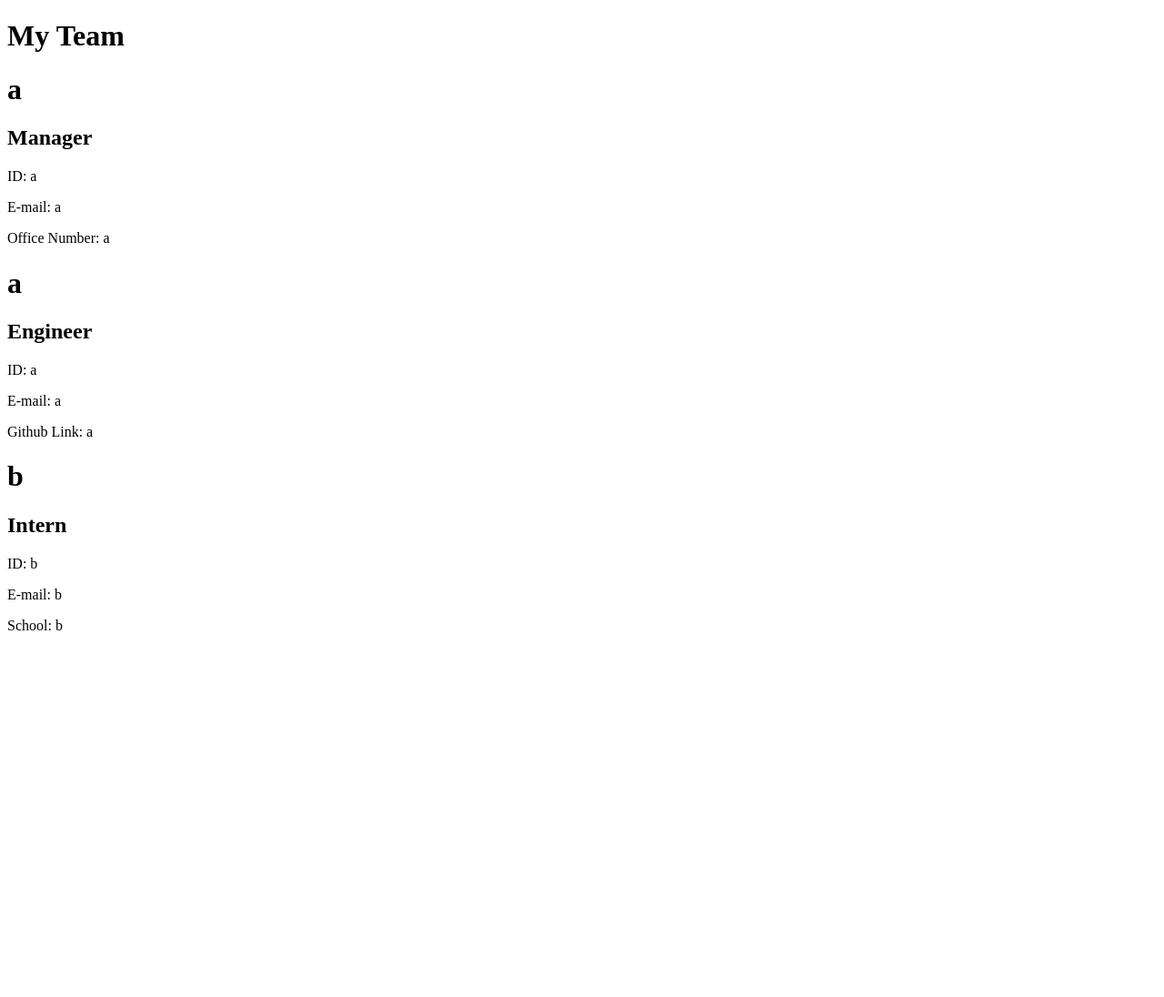
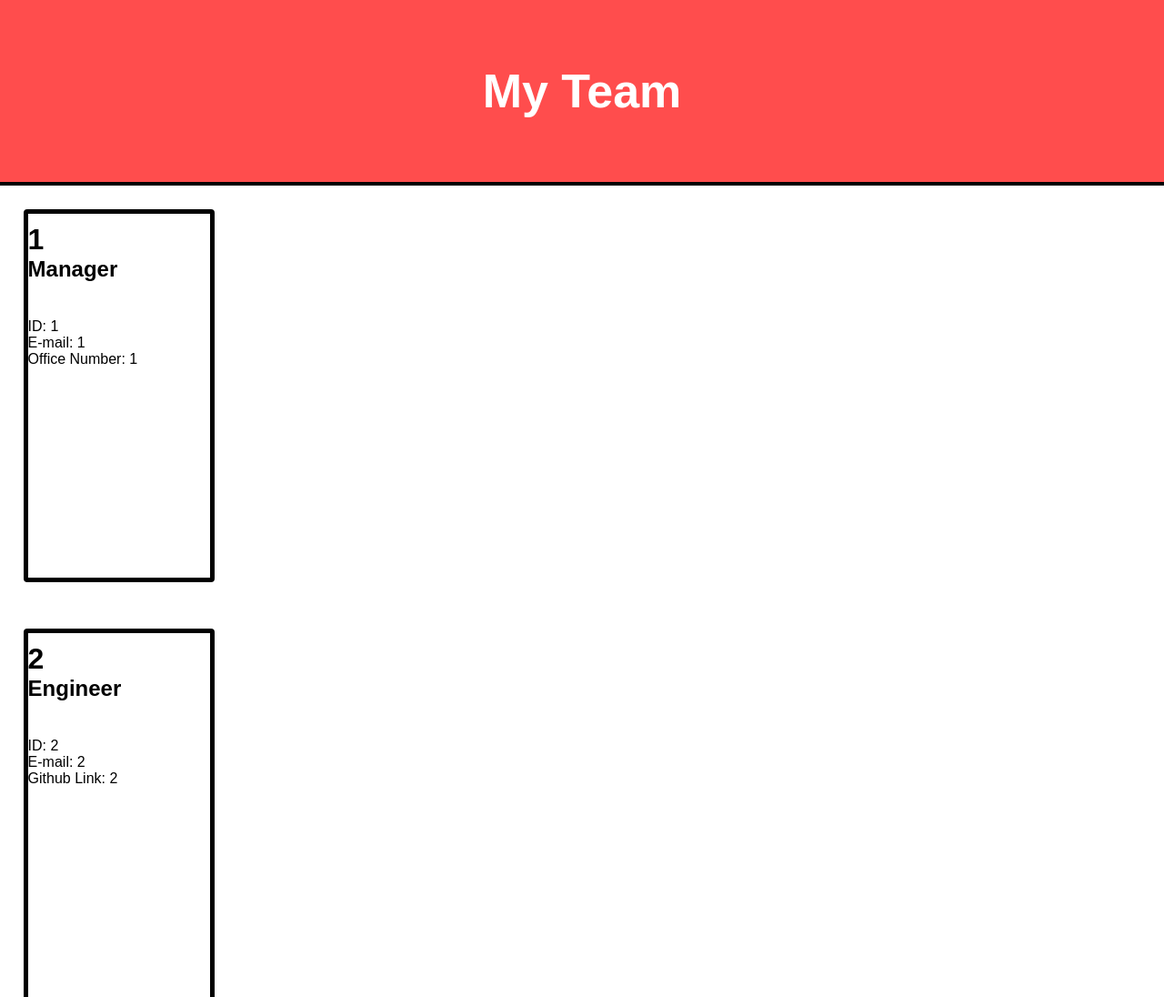
Before and after one commit to connor-kfitz/Node.JS-Team-Profile-Generator, a website: page index.html in a window 1280 px wide. Shown: the top 1096 px of the page at 91% size. Before the commit the page ends 800 px from the top, so only its background shows below. Drawn offline with Linux system fonts and the light colour scheme.

Commit message:
Linked classes to index.js

```diff
--- a/index.html
+++ b/index.html
@@ -18,13 +18,13 @@
     <div class="flex">
         <div class = 'employeeCard flex'>
             <div class = 'cardTop flex'>
-                <h1>a</h1>
+                <h1>1</h1>
                 <h2>Manager</h2>
             </div>
             <div class = 'cardBottom flex'>
-                <p>ID: a</p>
-                <p>E-mail: a</p>
-                <p>Office Number: a</p>
+                <p>ID: 1</p>
+                <p>E-mail: 1</p>
+                <p>Office Number: 1</p>
             </div>
         </div>
     </div>
@@ -32,13 +32,13 @@
     <div class="flex">
         <div class = 'employeeCard flex'>
             <div class = 'cardTop flex'>
-                <h1>a</h1>
+                <h1>2</h1>
                 <h2>Engineer</h2>
             </div>
             <div class = 'cardBottom flex'>
-                <p>ID: a</p>
-                <p>E-mail: a</p>
-                <p>Github Link: a</p>
+                <p>ID: 2</p>
+                <p>E-mail: 2</p>
+                <p>Github Link: 2</p>
             </div>
         </div>
     </div>
@@ -46,13 +46,41 @@
     <div class="flex">
         <div class = 'employeeCard flex'>
             <div class = 'cardTop flex'>
-                <h1>b</h1>
+                <h1>3</h1>
                 <h2>Intern</h2>
             </div>
             <div class = 'cardBottom flex'>
-                <p>ID: b</p>
-                <p>E-mail: b</p>
-                <p>School: b</p>
+                <p>ID: 3</p>
+                <p>E-mail: 3</p>
+                <p>School: 3</p>
+            </div>
+        </div>
+    </div>
+
+    <div class="flex">
+        <div class = 'employeeCard flex'>
+            <div class = 'cardTop flex'>
+                <h1>4</h1>
+                <h2>Intern</h2>
+            </div>
+            <div class = 'cardBottom flex'>
+                <p>ID: 4</p>
+                <p>E-mail: 4</p>
+                <p>School: 4</p>
+            </div>
+        </div>
+    </div>
+
+    <div class="flex">
+        <div class = 'employeeCard flex'>
+            <div class = 'cardTop flex'>
+                <h1>5</h1>
+                <h2>Intern</h2>
+            </div>
+            <div class = 'cardBottom flex'>
+                <p>ID: 5</p>
+                <p>E-mail: 5</p>
+                <p>School: 5</p>
             </div>
         </div>
     </div>
--- a/style.css
+++ b/style.css
@@ -0,0 +1,41 @@
+* {
+    font-family: Arial, Helvetica, sans-serif;
+    margin: 0;
+    padding: 0;
+}
+
+.flex {
+    display: flex;
+}
+
+#headerBox {
+    border-bottom: solid black 4px;
+    background-color: #ff4d4d;
+    height: 200px;
+    justify-content: center;
+    align-items: center;
+}
+
+#header {
+    color: white;
+    font-size: 325%;
+}
+
+.employeeCard {
+    border: solid black 5px;
+    border-radius: 4px;
+    margin: 2%;
+    height: 400px;
+    width: 200px;
+    flex-flow: column;
+}
+
+.cardTop {
+    margin-top: 5%;
+    flex-flow: column;
+}
+
+.cardBottom {
+    margin-top: 20%;
+    flex-flow: column;
+}
```
Also changed, not shown: index.js (+3 -64 lines), dist/style.css (deleted).
